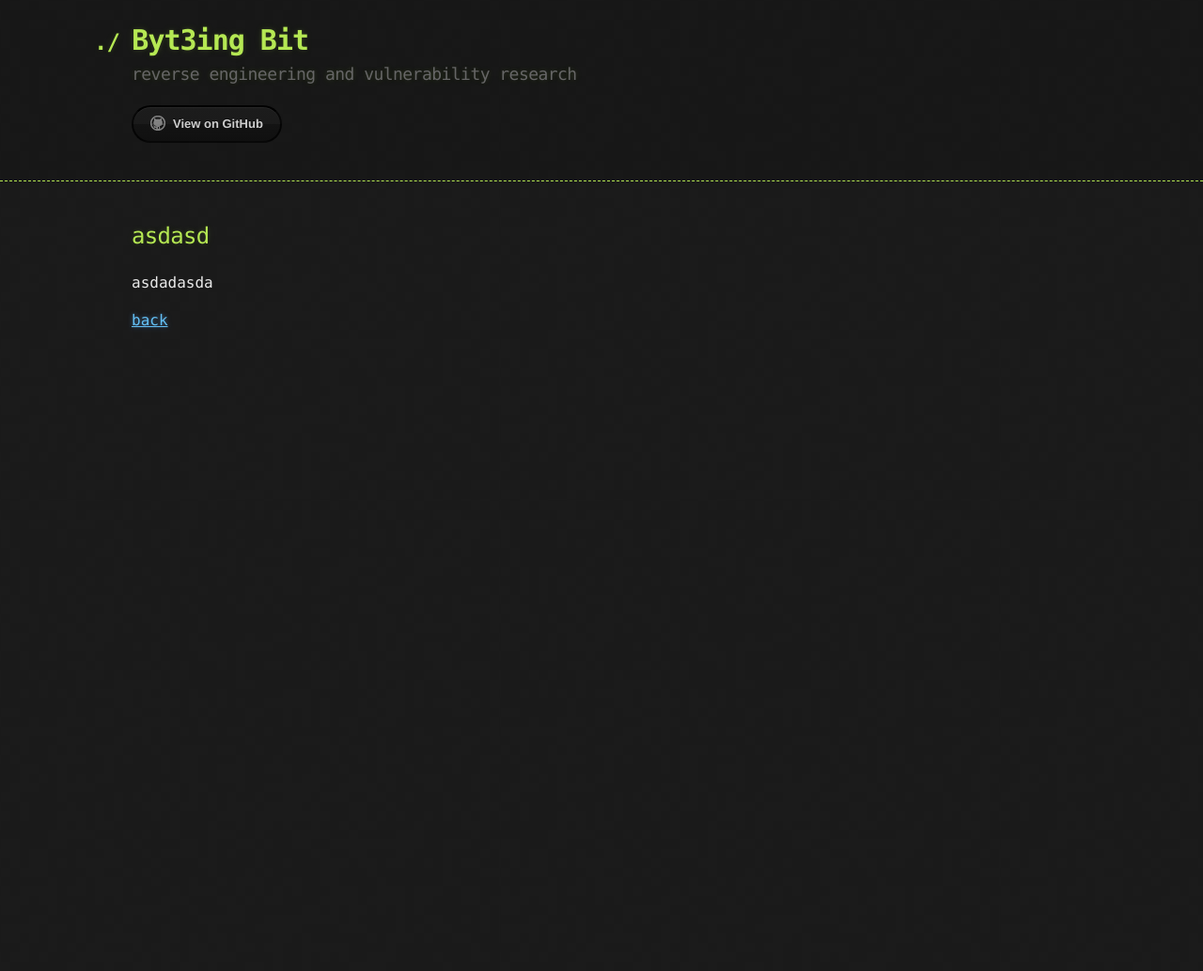
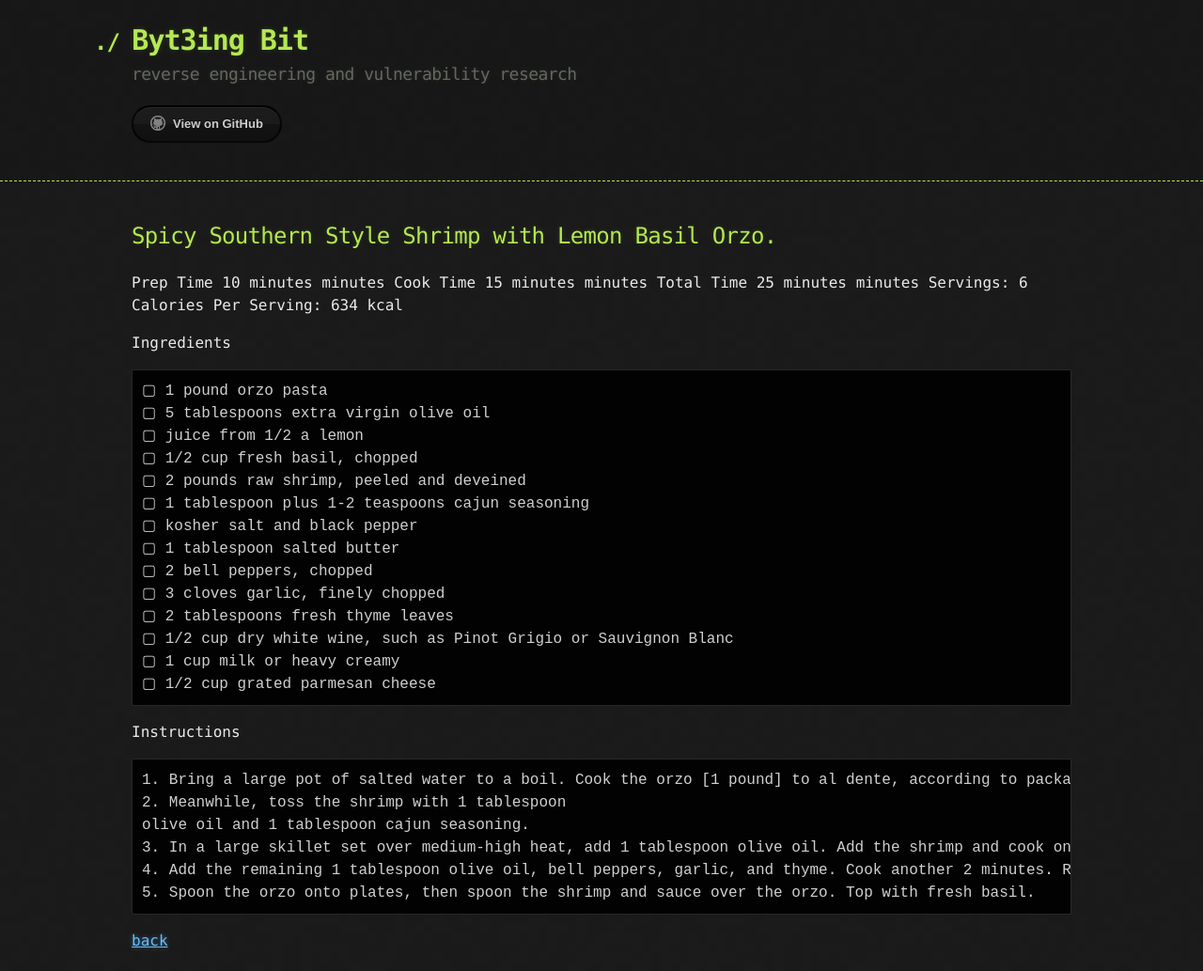
Before and after one commit to byt3ingbit/byt3ingbit.github.io, a Jekyll site: the page built from recipes.md, in a window 1280 px wide. Shown: the whole page at 94% size. Built offline with Jekyll 4.4.1, drawn with Linux system fonts in a browser that asks for light colours; our own code applies the rules of GitHub Pages for plain Markdown files; before the commit the page ends 900 px from its top, so only the background shows below that.

Commit message:
added recipe

```diff
--- a/recipes.md
+++ b/recipes.md
@@ -2,13 +2,41 @@
 layout: default
 ---
 
-##  asdasd
+##  Spicy Southern Style Shrimp with Lemon Basil Orzo.
 
-asdadasda
+Prep Time 10 minutes minutes
+Cook Time 15 minutes minutes
+Total Time 25 minutes minutes
+Servings: 6
+Calories Per Serving: 634 kcal
 
 
+Ingredients
+
+    ▢ 1 pound orzo pasta
+    ▢ 5 tablespoons extra virgin olive oil
+    ▢ juice from 1/2 a lemon
+    ▢ 1/2 cup fresh basil, chopped
+    ▢ 2 pounds raw shrimp, peeled and deveined
+    ▢ 1 tablespoon plus 1-2 teaspoons cajun seasoning
+    ▢ kosher salt and black pepper
+    ▢ 1 tablespoon salted butter
+    ▢ 2 bell peppers, chopped
+    ▢ 3 cloves garlic, finely chopped
+    ▢ 2 tablespoons fresh thyme leaves
+    ▢ 1/2 cup dry white wine, such as Pinot Grigio or Sauvignon Blanc
+    ▢ 1 cup milk or heavy creamy
+    ▢ 1/2 cup grated parmesan cheese
 
 
+Instructions
+
+    1. Bring a large pot of salted water to a boil. Cook the orzo [1 pound] to al dente, according to package directions. Drain and add it right back to the hot pot. Add 2 tablespoons olive oil, 1/4 cup basil, juice from 1/2 a lemon, and season with salt.
+    2. Meanwhile, toss the shrimp with 1 tablespoon
+    olive oil and 1 tablespoon cajun seasoning.
+    3. In a large skillet set over medium-high heat, add 1 tablespoon olive oil. Add the shrimp and cook on both sides until seared, about 2-3 minutes per side. Add the butter, then remove the shrimp from the pan.
+    4. Add the remaining 1 tablespoon olive oil, bell peppers, garlic, and thyme. Cook another 2 minutes. Reduce the heat to medium-low and pour in the wine. Simmer over medium heat for 2-3 minutes. Then add the milk, parmesan, and 2 teaspoons cajun seasoning. Season with salt and pepper. Slide the shrimp into the sauce, simmer 5 minutes until the sauce has thickened slightly. Remove from the heat and stir in a handful of basil.
+    5. Spoon the orzo onto plates, then spoon the shrimp and sauce over the orzo. Top with fresh basil.
 
 
 
```
